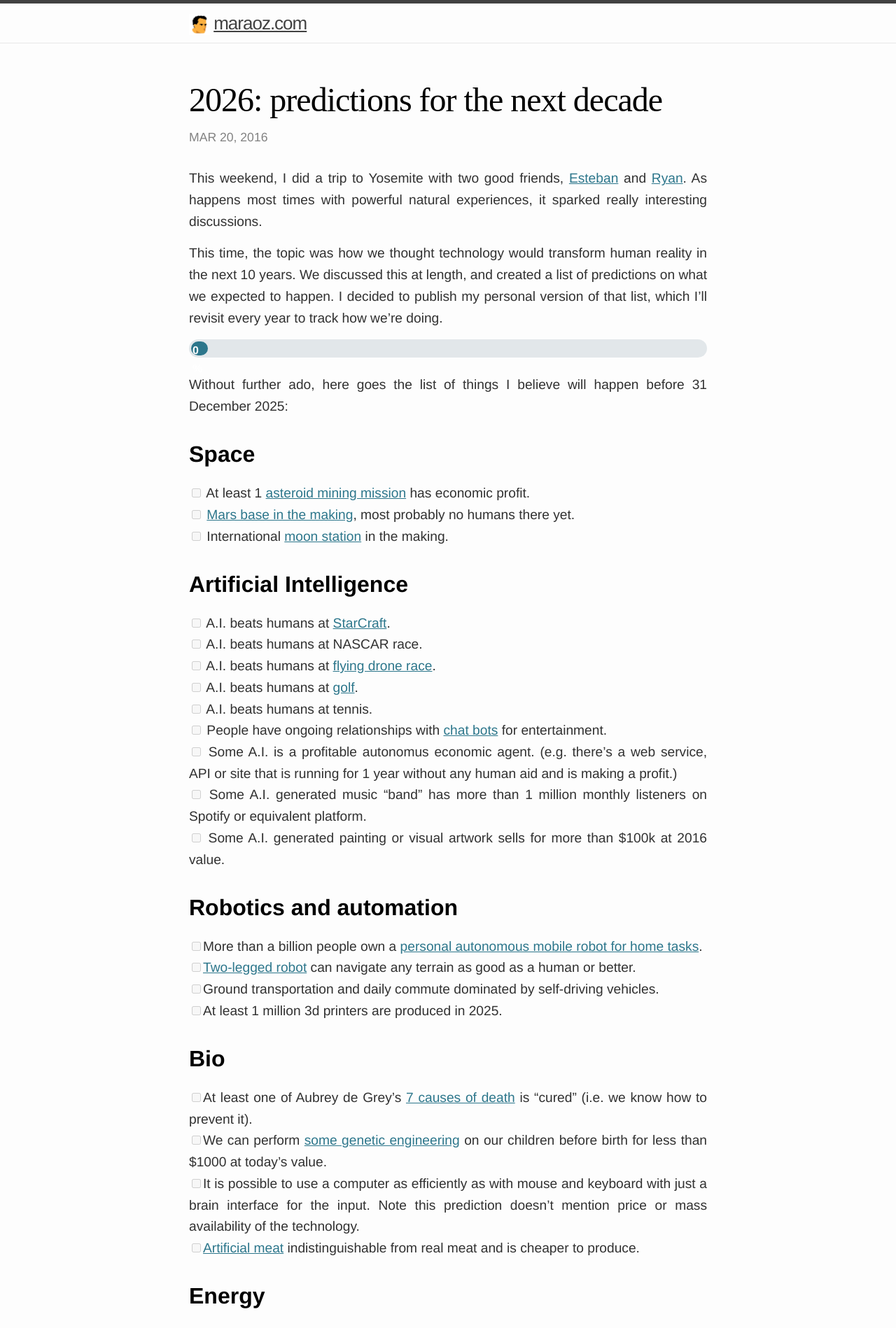
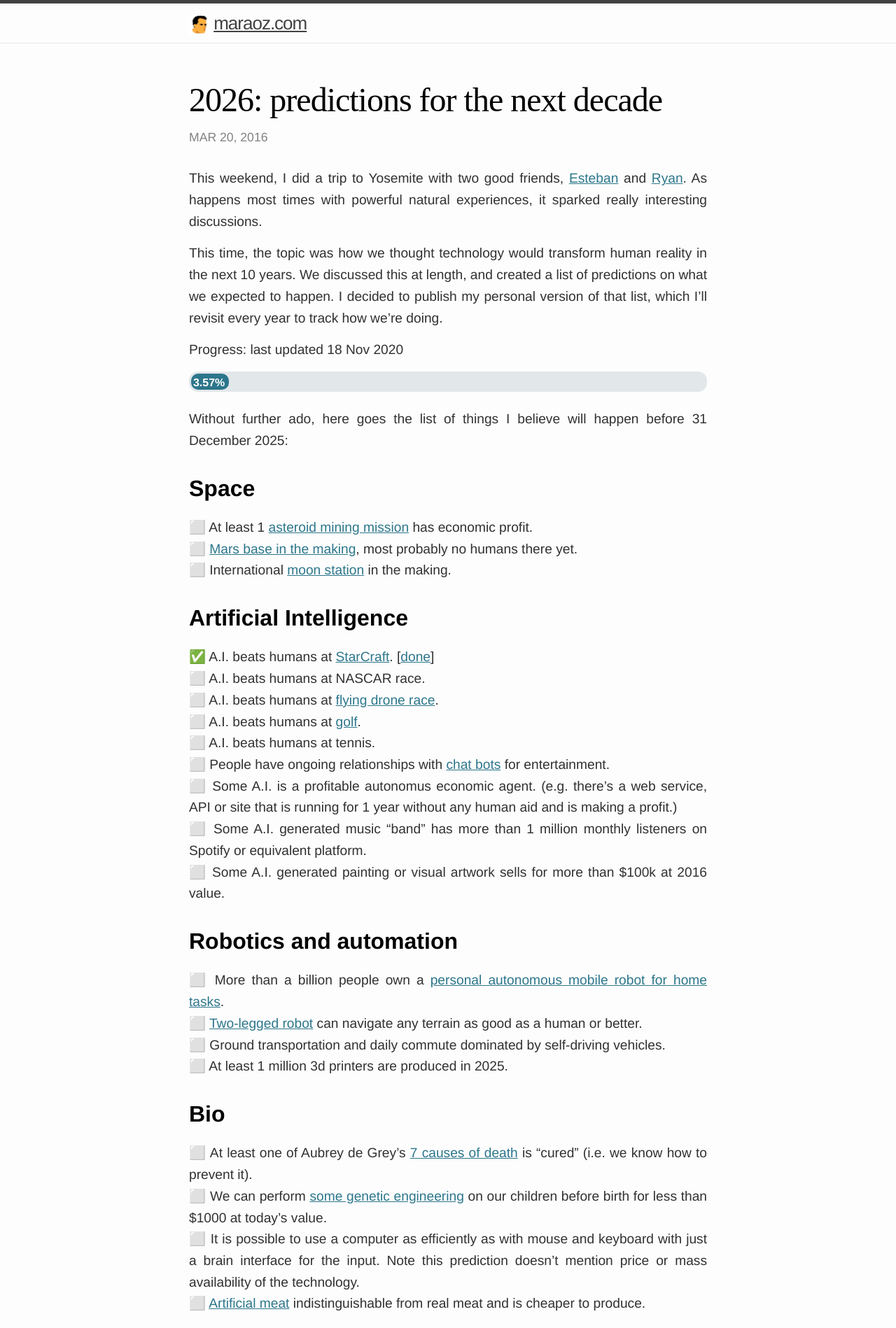
Before and after one commit to tobyornottobe/maraoz.github.io, a Jekyll site: the page built from _posts/2016-03-20-2026.md, in a window 1280 px wide. Shown: the top 1898 px of the page at 70% size. Built offline with Jekyll 4.4.1, drawn with Linux system fonts in a browser that asks for light colours; some of the changed text lies outside the part shown.

```diff
--- a/_posts/2016-03-20-2026.md
+++ b/_posts/2016-03-20-2026.md
@@ -8,55 +8,58 @@ This weekend, I did a trip to Yosemite with two good friends, [Esteban][tibi] an
 
 This time, the topic was how we thought technology would transform human reality in the next 10 years. We discussed this at length, and created a list of predictions on what we expected to happen. I decided to publish my personal version of that list, which I'll revisit every year to track how we're doing.
 
-<div id="progressbar"><div>0%</div></div>
+Progress: last updated 18 Nov 2020
+
+<div id="progressbar"><div>3.57%</div></div>
 
 Without further ado, here goes the list of things I believe will happen before 31 December 2025:
 
 ## Space
 
-<input disabled readonly type="checkbox"> At least 1 [asteroid mining mission][asteroid] has economic profit. <br />
-<input disabled readonly type="checkbox"> [Mars base in the making][mars], most probably no humans there yet. <br />
-<input disabled readonly type="checkbox"> International [moon station][moon] in the making.
+⬜ At least 1 [asteroid mining mission][asteroid] has economic profit. <br />
+⬜ [Mars base in the making][mars], most probably no humans there yet. <br />
+⬜ International [moon station][moon] in the making.
 
 ## Artificial Intelligence
-<input disabled readonly type="checkbox"> A.I. beats humans at [StarCraft][sc]. <br />
-<input disabled readonly type="checkbox"> A.I. beats humans at NASCAR race.<br />
-<input disabled readonly type="checkbox"> A.I. beats humans at [flying drone race][drones]. <br />
-<input disabled readonly type="checkbox"> A.I. beats humans at [golf][golf]. <br />
-<input disabled readonly type="checkbox"> A.I. beats humans at tennis. <br />
-<input disabled readonly type="checkbox"> People have ongoing relationships with [chat bots][chatbot] for entertainment. <br />
-<input disabled readonly type="checkbox"> Some A.I. is a profitable autonomus economic agent. (e.g. there's a web service, API or site that is running for 1 year without any human aid and is making a profit.) <br />
-<input disabled readonly type="checkbox"> Some A.I. generated music "band" has more than 1 million monthly listeners on Spotify or equivalent platform. <br />
-<input disabled readonly type="checkbox"> Some A.I. generated painting or visual artwork sells for more than $100k at 2016 value.  <br />
+
+✅ A.I. beats humans at [StarCraft][sc]. [<a href="https://deepmind.com/blog/article/alphastar-mastering-real-time-strategy-game-starcraft-ii">done</a>]<br />
+⬜ A.I. beats humans at NASCAR race.<br />
+⬜ A.I. beats humans at [flying drone race][drones]. <br />
+⬜ A.I. beats humans at [golf][golf]. <br />
+⬜ A.I. beats humans at tennis. <br />
+⬜ People have ongoing relationships with [chat bots][chatbot] for entertainment. <br />
+⬜ Some A.I. is a profitable autonomus economic agent. (e.g. there's a web service, API or site that is running for 1 year without any human aid and is making a profit.) <br />
+⬜ Some A.I. generated music "band" has more than 1 million monthly listeners on Spotify or equivalent platform. <br />
+⬜ Some A.I. generated painting or visual artwork sells for more than $100k at 2016 value.  <br />
 
 ## Robotics and automation
-<input disabled readonly type="checkbox">More than a billion people own a [personal autonomous mobile robot for home tasks][roboto]. <br />
-<input disabled readonly type="checkbox">[Two-legged robot][atlas] can navigate any terrain as good as a human or better. <br />
-<input disabled readonly type="checkbox">Ground transportation and daily commute dominated by self-driving vehicles.<br />
-<input disabled readonly type="checkbox">At least 1 million 3d printers are produced in 2025.
+⬜ More than a billion people own a [personal autonomous mobile robot for home tasks][roboto]. <br />
+⬜ [Two-legged robot][atlas] can navigate any terrain as good as a human or better. <br />
+⬜ Ground transportation and daily commute dominated by self-driving vehicles.<br />
+⬜ At least 1 million 3d printers are produced in 2025.
 
 ## Bio
-<input disabled readonly type="checkbox">At least one of Aubrey de Grey's [7 causes of death][7] is "cured" (i.e. we know how to prevent it). <br />
-<input disabled readonly type="checkbox">We can perform [some genetic engineering][dogs] on our children before birth for less than $1000 at today's value. <br />
-<input disabled readonly type="checkbox">It is possible to use a computer as efficiently as with mouse and keyboard with just a brain interface for the input. Note this prediction doesn't mention price or mass availability of the technology.<br />
-<input disabled readonly type="checkbox">[Artificial meat][meat] indistinguishable from real meat and is cheaper to produce. <br />
+⬜ At least one of Aubrey de Grey's [7 causes of death][7] is "cured" (i.e. we know how to prevent it). <br />
+⬜ We can perform [some genetic engineering][dogs] on our children before birth for less than $1000 at today's value. <br />
+⬜ It is possible to use a computer as efficiently as with mouse and keyboard with just a brain interface for the input. Note this prediction doesn't mention price or mass availability of the technology.<br />
+⬜ [Artificial meat][meat] indistinguishable from real meat and is cheaper to produce. <br />
 
 
 ## Energy
-<input disabled readonly type="checkbox">More electric cars are sold in a year than combustion cars. <br />
+⬜ More electric cars are sold in a year than combustion cars. <br />
 
 
 ## Virtual Reality
-<input disabled readonly type="checkbox">More than a billion humans own VR equipment. <br />
-<input disabled readonly type="checkbox">Some people spend 20+ hours per week in VR.<br />
-<input disabled readonly type="checkbox">VR company in top 10 most valuable companies. <br />
+⬜ More than a billion humans own VR equipment. <br />
+⬜ Some people spend 20+ hours per week in VR.<br />
+⬜ VR company in top 10 most valuable companies. <br />
 
 
 ## Economy
-<input disabled readonly type="checkbox">US dollar collapses (e.g. loses 50% of its value with respect to most other assets)<br />
-<input disabled readonly type="checkbox">San Francisco real estate prices go down because remote work becomes ubiquitous. <br />
-<input disabled readonly type="checkbox">20%+ unemployment rate in the US (but that's OK). <br />
-<input disabled readonly type="checkbox">Average hours per week of work needed by a human to survive drops significantly (at least one order of magnitude) <br />
+⬜ US dollar collapses (e.g. loses 50% of its value with respect to most other assets)<br />
+⬜ San Francisco real estate prices go down because remote work becomes ubiquitous. <br />
+⬜ 20%+ unemployment rate in the US (but that's OK). <br />
+⬜ Average hours per week of work needed by a human to survive drops significantly (at least one order of magnitude) <br />
 
 
 
--- a/css/style-c3346ebbba826bce0aa2b8efd1548750256c7877.css
+++ b/css/style-c3346ebbba826bce0aa2b8efd1548750256c7877.css
@@ -131,13 +131,14 @@ blockquote p {
 
 #progressbar > div {
   background-color: #2C768B;
-  width: 3%;
+  width: 7%;
   height: 20px;
   border-radius: 10px;
   color: white;
   font-weight: bold;
   font-size: 0.83em;
-  padding-left: 2px;
+  padding-left: 3px;
+  padding-bottom: 3px;
 }
 
 @media only screen and (max-width: 600px) {
```
